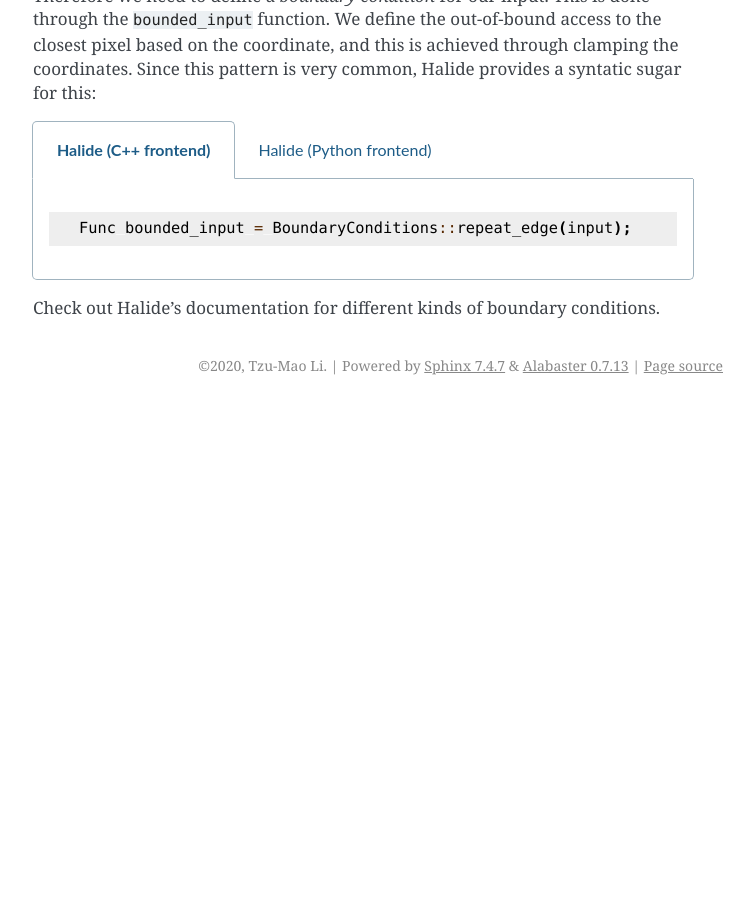
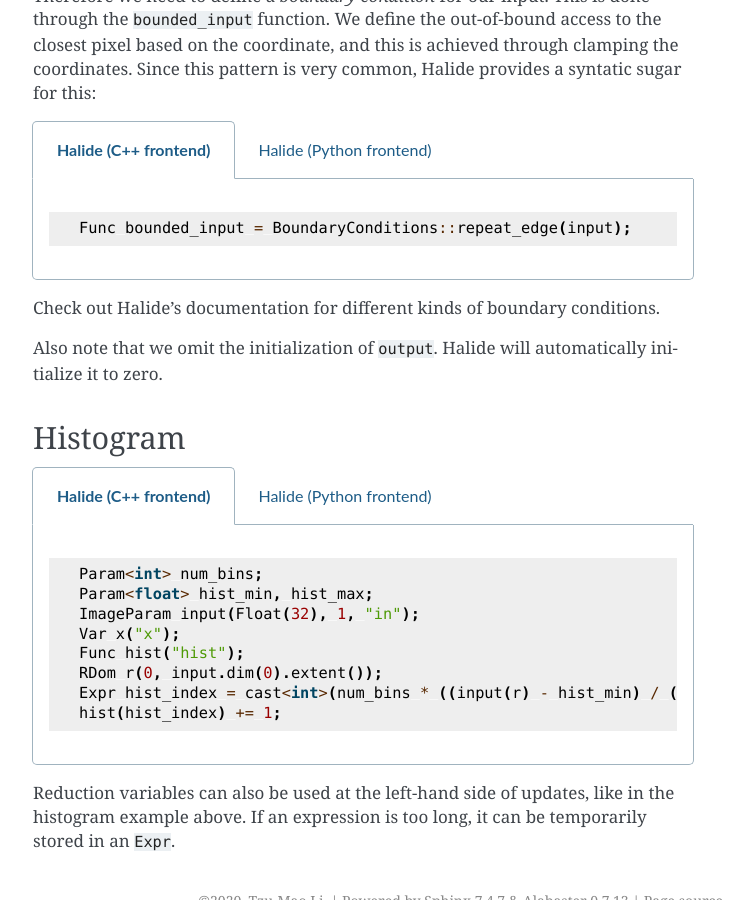
Before and after one commit to BachiLi/learning_halide_docs, a Sphinx documentation site: the page built from docs/algorithm_examples.rst, in a window 1280 px wide and 900 px high, scrolled down 1866 px. Shown: the whole window, without its empty margins (387-1141 px from the left). Built offline with Sphinx 7.4.7, drawn with Linux system fonts in a browser that asks for light colours; before the commit the page ends 2271 px from its top, so only the background shows below that.

Commit message:
histogram

```diff
--- a/docs/algorithm_examples.rst
+++ b/docs/algorithm_examples.rst
@@ -126,3 +126,41 @@ for this:
             bounded_input = hl.BoundaryConditions.repeat_edge(input)
 
 Check out Halide's documentation for different kinds of boundary conditions.
+
+Also note that we omit the initialization of ``output``. Halide will automatically
+initialize it to zero.
+
+
+Histogram
+---------------------
+
+.. tabs::
+
+   .. tab:: Halide (C++ frontend)
+
+       .. code-block:: c++
+
+            Param<int> num_bins;
+            Param<float> hist_min, hist_max;
+            ImageParam input(Float(32), 1, "in");
+            Var x("x");
+            Func hist("hist");
+            RDom r(0, input.dim(0).extent());
+            Expr hist_index = cast<int>(num_bins * ((input(r) - hist_min) / (hist_max - hist_min)));
+            hist(hist_index) += 1;
+
+   .. tab:: Halide (Python frontend)
+
+        .. code-block:: py
+
+            num_bins = hl.Param(hl.Int(32))
+            hist_min, hist_max = hl.Param(hl.Float(32)), hl.Param(hl.Float(32))
+            input = hl.ImageParam(hl.Float(32), 1, 'in')
+            x = hl.Var('x')
+            hist = hl.Func('hist')
+            r = hl.RDom(0, input.dim(0).extent())
+            hist_index = hl.cast(hl.Int(32), (input(r) - hist_min) / (hist_max - hist_min);
+            hist(hist_index) += 1;
+
+Reduction variables can also be used at the left-hand side of updates, like in the histogram
+example above. If an expression is too long, it can be temporarily stored in an ``Expr``.
```
